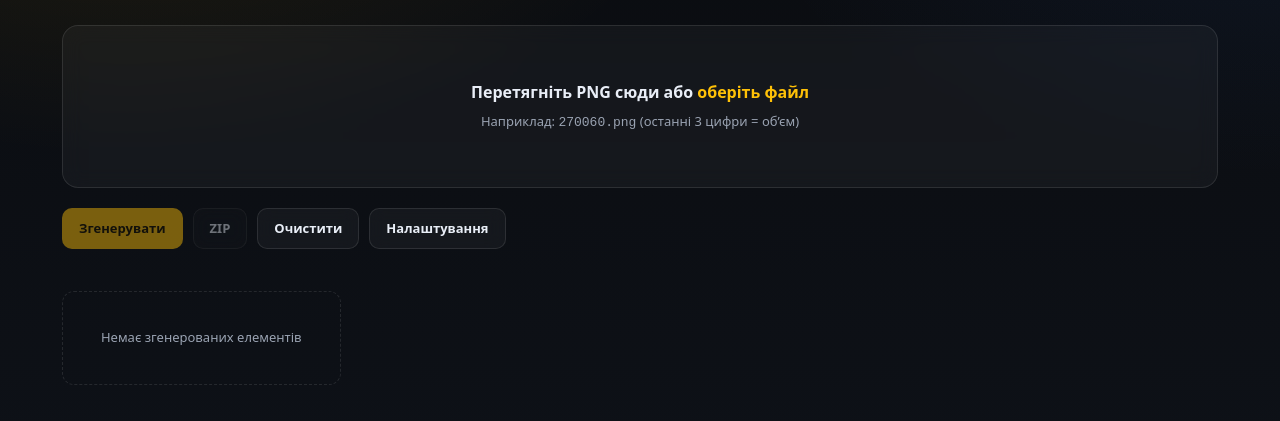
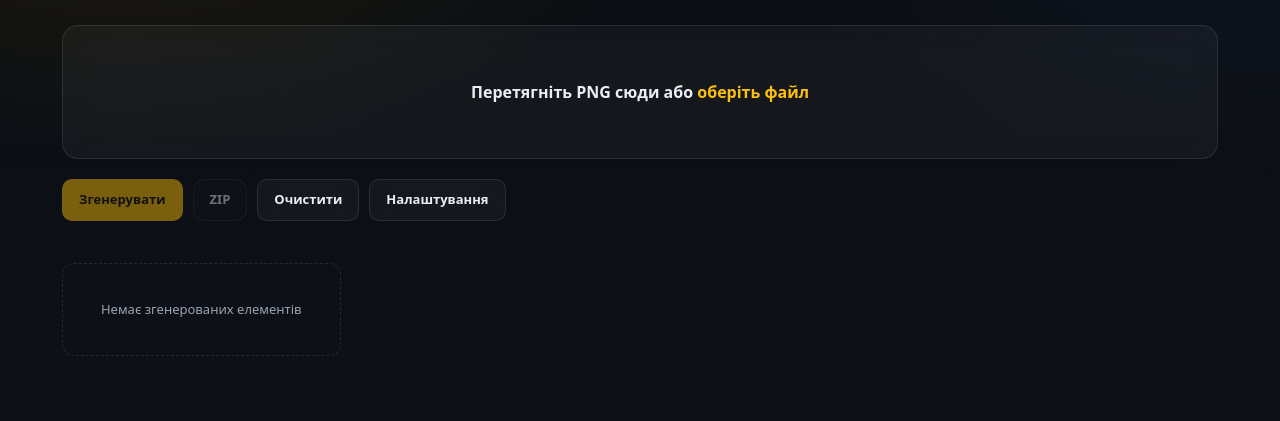
Before and after one commit to Samost-back/PhotoTruckMarket, a website: page index.html in a window 1280 px wide. Shown: the part 123-544 px from the top of the page. Drawn offline with nearby package versions, Linux system fonts and the light colour scheme.

Commit message:
style: del span

```diff
--- a/index.html
+++ b/index.html
@@ -323,7 +323,6 @@
 
     <label class="dropzone" id="drop">
       <span class="dropzone-title">Перетягніть PNG сюди або <em>оберіть файл</em></span>
-      <span class="dropzone-hint">Наприклад: <code>270060.png</code> (останні 3 цифри = об’єм)</span>
       <input type="file" id="fileInput" accept="image/*" multiple />
     </label>
 
```
